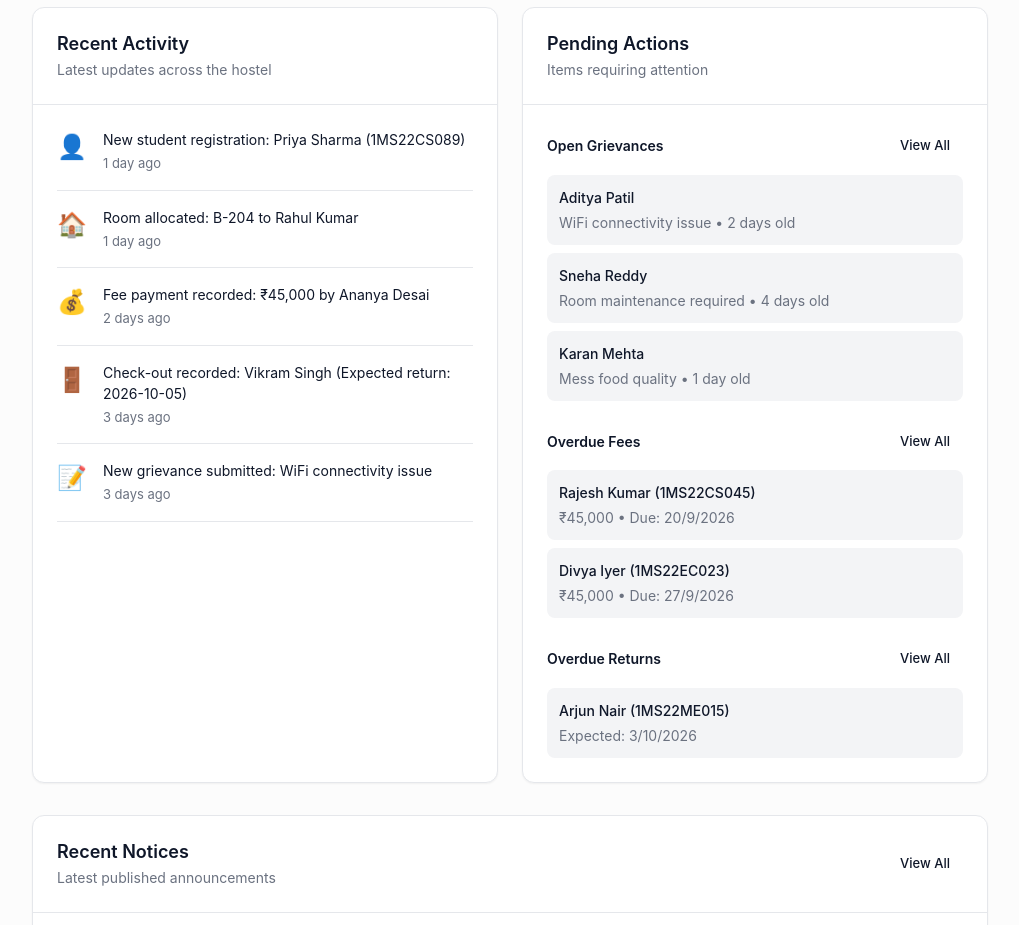
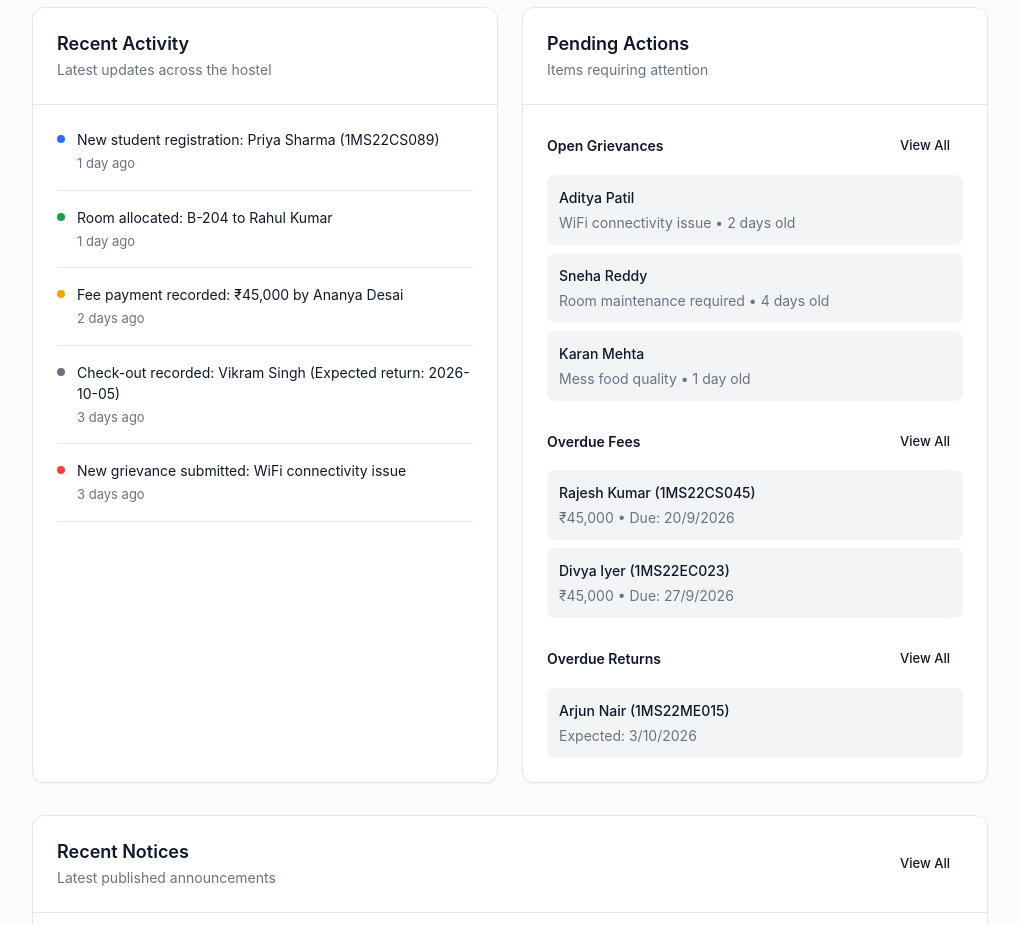
Before and after one commit to Shrey0507/NIVASA, a React app in the folder frontend/: page /admin in a window 1280 px wide. Shown: the part 1040-1965 px from the top of the page, without its empty margins (260-1279 px from the left). Built offline with nearby package versions, Linux system fonts and the light colour scheme; the HTML template or start-up script is replaced by a standard one.

Commit message:
feat(dashboard): enhance RecentActivity component UI and timestamps

```diff
--- a/frontend/src/components/dashboard/RecentActivity.jsx
+++ b/frontend/src/components/dashboard/RecentActivity.jsx
@@ -33,14 +33,14 @@ const RecentActivity = ({ activities }) => {
     );
   }
 
-  const getActivityIcon = (type) => {
+  const getActivityColor = (type) => {
     switch (type) {
-      case 'registration': return '👤';
-      case 'allocation': return '🏠';
-      case 'fee': return '💰';
-      case 'movement': return '🚪';
-      case 'grievance': return '📝';
-      default: return '📋';
+      case 'registration': return 'hsl(var(--primary))';
+      case 'allocation': return 'hsl(var(--success))';
+      case 'fee': return 'hsl(var(--warning))';
+      case 'movement': return 'hsl(var(--muted-foreground))';
+      case 'grievance': return 'hsl(var(--destructive))';
+      default: return 'hsl(var(--muted-foreground))';
     }
   };
 
@@ -55,11 +55,18 @@ const RecentActivity = ({ activities }) => {
           {activities.map((activity) => (
             <div key={activity.id} style={{
               display: 'flex',
-              gap: '1rem',
+              gap: '0.75rem',
               paddingBottom: '1rem',
               borderBottom: '1px solid hsl(var(--border))'
             }}>
-              <div style={{ fontSize: '1.5rem' }}>{getActivityIcon(activity.type)}</div>
+              <div style={{
+                width: '8px',
+                height: '8px',
+                borderRadius: '50%',
+                backgroundColor: getActivityColor(activity.type),
+                marginTop: '0.375rem',
+                flexShrink: 0,
+              }}></div>
               <div style={{ flex: 1 }}>
                 <p style={{ fontSize: '0.875rem', marginBottom: '0.25rem' }}>
                   {activity.message}
```
